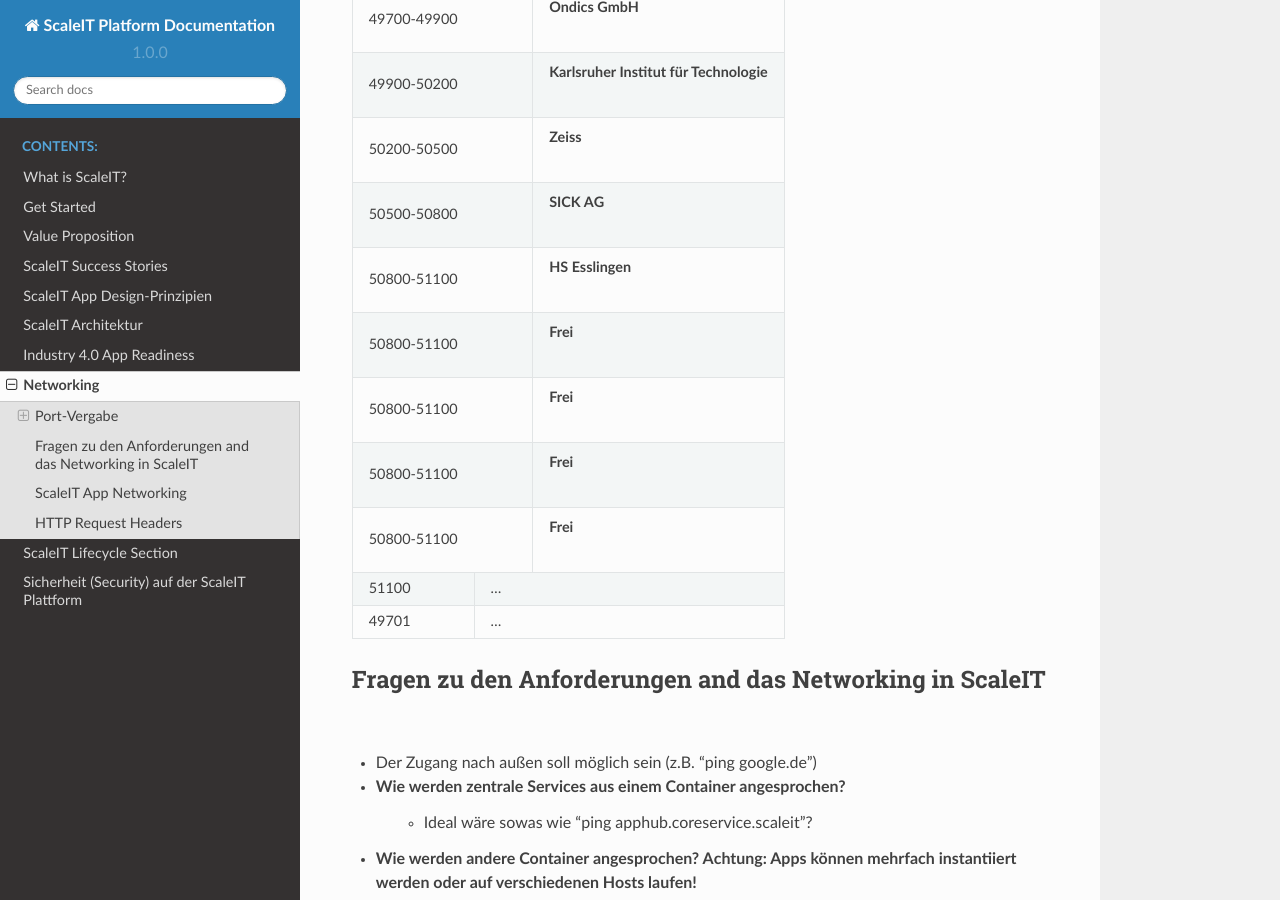
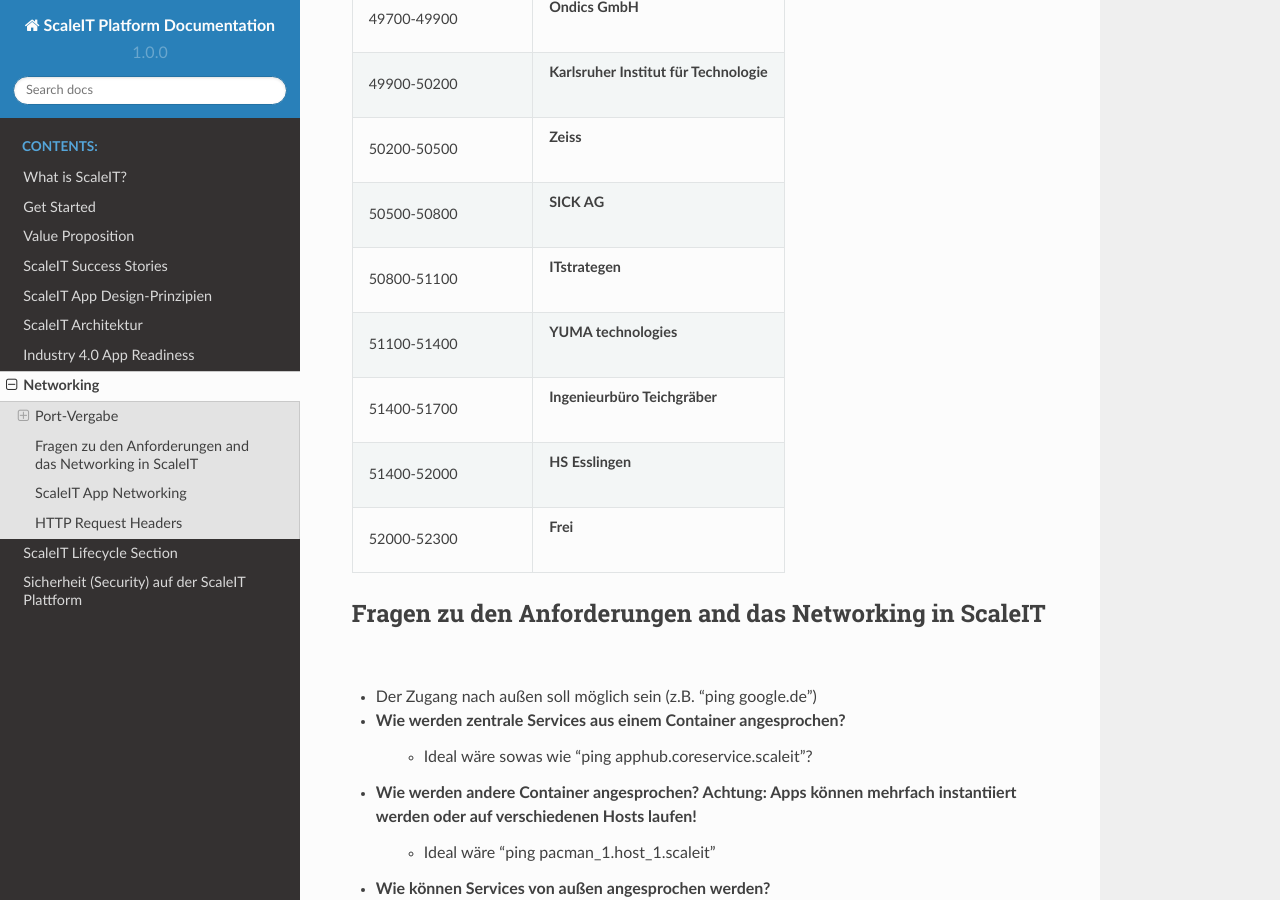
Before and after one commit to ScaleIT-Org/documentation, a Sphinx documentation site: the page built from source/networking.rst, in a window 1280 px wide and 900 px high, scrolled down 773 px. Built offline with Sphinx 7.4.7 and the Read the Docs theme 2.0.0, drawn with Linux system fonts in a browser that asks for light colours.

Commit message:
port number updates

```diff
--- a/source/networking.rst
+++ b/source/networking.rst
@@ -38,20 +38,16 @@
 +-------+-----+------------------------------------------------------------------------------------+
 | 50500-50800 ||   **SICK AG**                                                                     |
 +-------+-----+------------------------------------------------------------------------------------+
-| 50800-51100 ||   **HS Esslingen**                                                                |
+| 50800-51100 ||   **ITstrategen**                                                                 |
 +-------+-----+------------------------------------------------------------------------------------+
-| 50800-51100 ||   **Frei**                                                                        |
+| 51100-51400 ||   **YUMA technologies**                                                           |
 +-------+-----+------------------------------------------------------------------------------------+
-| 50800-51100 ||   **Frei**                                                                        |
+| 51400-51700 ||   **Ingenieurbüro Teichgräber**                                                   |
 +-------+-----+------------------------------------------------------------------------------------+
-| 50800-51100 ||   **Frei**                                                                        |
+| 51400-52000 ||   **HS Esslingen**                                                                |
 +-------+-----+------------------------------------------------------------------------------------+
-| 50800-51100 ||   **Frei**                                                                        |
+| 52000-52300 ||   **Frei**                                                                        |
 +-------+-----+------------------------------------------------------------------------------------+
-| 51100 |             ...                                                                          |
-+-------+------------------------------------------------------------------------------------------+
-| 49701 |            ...                                                                           |
-+-------+------------------------------------------------------------------------------------------+
 
 
 Fragen zu den Anforderungen and das Networking in ScaleIT
```
